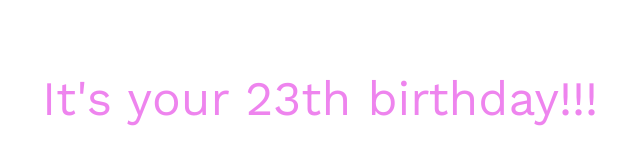
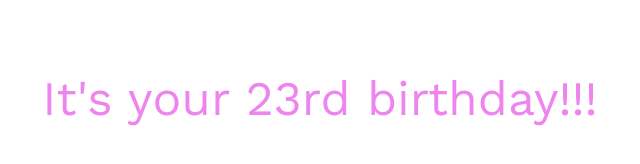
Before and after one commit to mukullokhande99/birthday_r21, a plain HTML site: page index.html in a window 1280 px wide. Shown: the part 138-302 px from the top of the page, 320-960 px from the left. Drawn offline with nearby package versions, Linux system fonts and the light colour scheme; no server answers.

Commit message:
Update index.html

```diff
--- a/index.html
+++ b/index.html
@@ -22,7 +22,7 @@
       <p class="two" id="greetingText">I really like your name Ratna! as well as wifey</p>
     </div>
     <div class="three">
-      <p>It's your 23th birthday!!! </p>
+      <p>It's your 23rd birthday!!! </p>
     </div>
     <div class="four">
       <div class="text-box">
```
